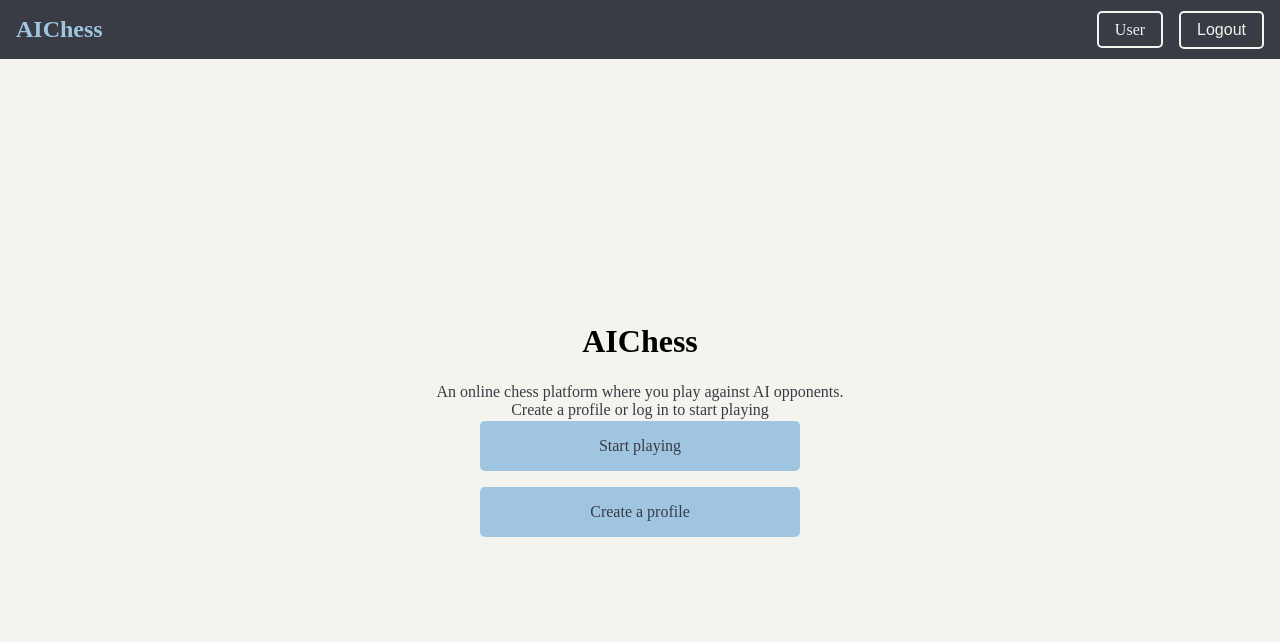
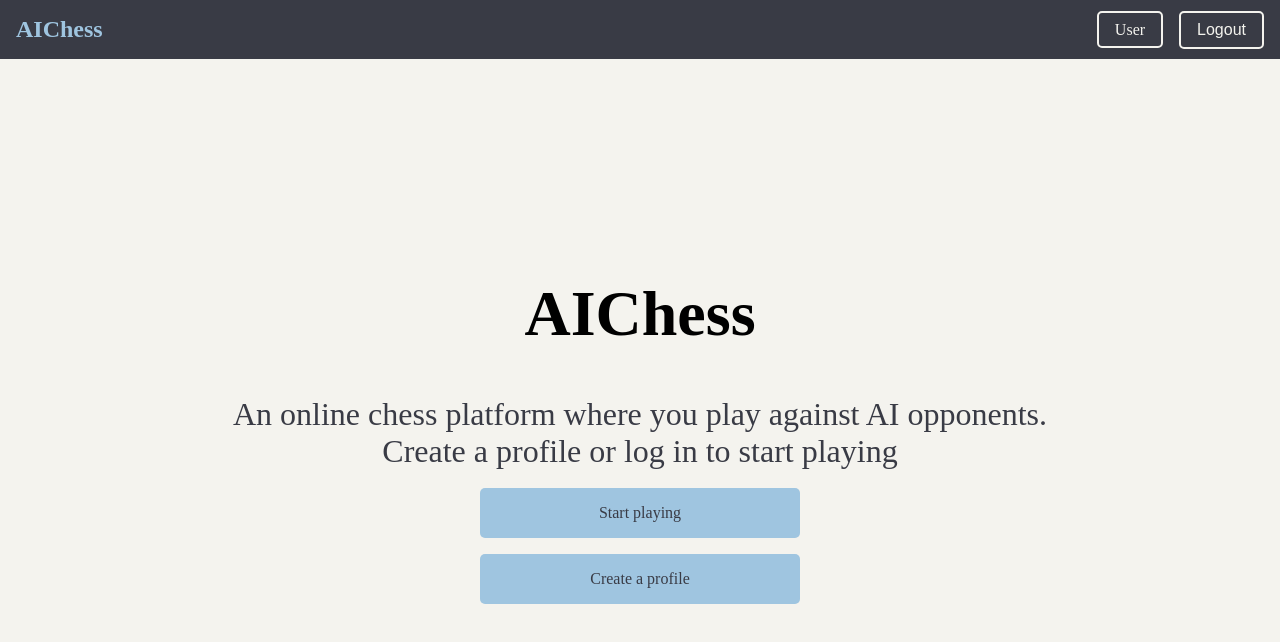
Before and after one commit to LeoLeerila/Ragebait-chess, a React (Vite) app in the folder client/: page / in a window 1280 px wide. Shown: the top 642 px of the page. Built offline with nearby package versions, Linux system fonts and the light colour scheme.

Commit message:
chore: small style change to increase text visibility

```diff
--- a/client/src/components/LandingPage.css
+++ b/client/src/components/LandingPage.css
@@ -6,6 +6,15 @@
     align-items: center;
     text-align: center;
     background-color: var(--light-colour);
+}
+
+.landing-title {
+    font-size: 400%;
+}
+
+.landing-text {
+    font-size: 200%;
+    padding-bottom: 1rem;
 }
 
 .landing-buttons {
```
